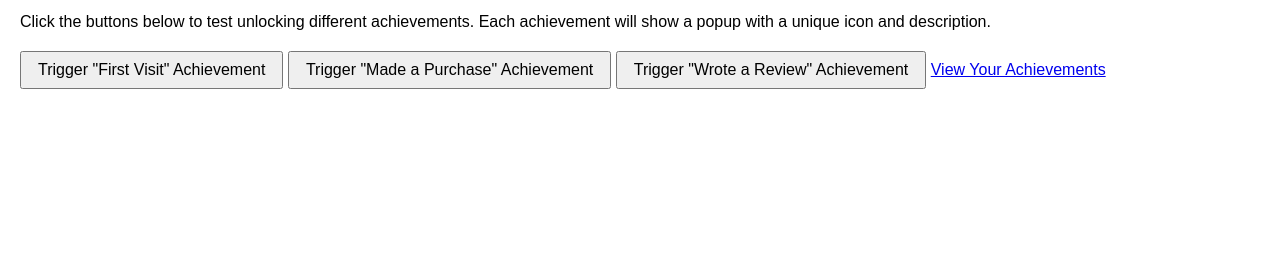
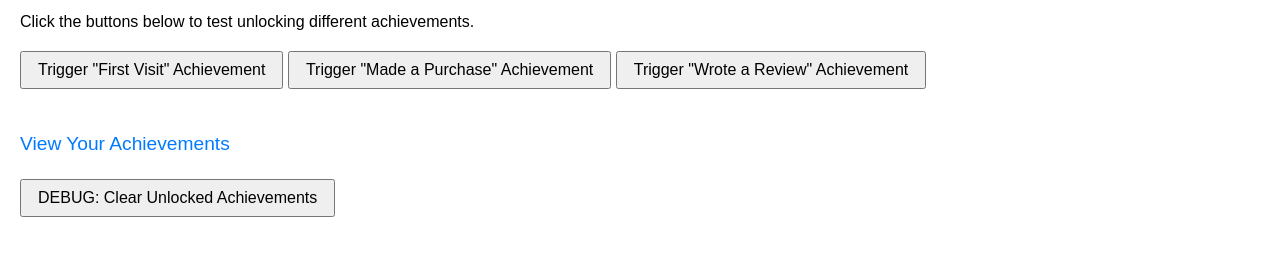
Before and after one commit to CouchKnight/my-achievements, a plain HTML site: page index.html in a window 1280 px wide. Shown: the part 81-336 px from the top of the page. Drawn offline with Linux system fonts and the light colour scheme.

Commit message:
Update index.html
Rework 3 of Index

```diff
--- a/index.html
+++ b/index.html
@@ -3,33 +3,28 @@
 <head>
   <meta charset="UTF-8" />
   <title>My Achievement Pop-Up Mini-App</title>
+
   <!--
-    styles.css (Optional): If you have a separate styles.css, link it here.
-    Example: <link rel="stylesheet" href="styles.css" />
+    Inline styles for demonstration purposes.
+    You can create a separate styles.css if you prefer.
   -->
-
   <style>
-    /* Inline CSS for quick demo. You can move this to a separate .css file. */
     body {
       font-family: Arial, sans-serif;
       margin: 0;
       padding: 20px;
     }
-
     h1 {
       margin-bottom: 0.5rem;
     }
-
     .achievement-btn {
       margin: 0.25rem 0;
       padding: 0.5rem 1rem;
       font-size: 1rem;
       cursor: pointer;
     }
-
-    /* The popup container (initially hidden via display: none). */
     #achievement-popup {
-      position: fixed; /* Stays in the same place on the screen */
+      position: fixed; /* Pop-up stays in the same spot even if user scrolls */
       top: 1rem;
       right: 1rem;
       background-color: #f9f9f9;
@@ -38,36 +33,43 @@
       border-radius: 8px;
       display: none; /* Initially hidden */
       box-shadow: 0 2px 8px rgba(0, 0, 0, 0.2);
-      z-index: 9999; /* Make sure the popup is on top of other elements */
+      z-index: 9999; /* Ensures the pop-up appears above other page elements */
     }
-
     #achievement-popup img {
       width: 40px;
       height: 40px;
       float: left;
       margin-right: 1rem;
     }
-
     #achievement-popup h2 {
       margin: 0 0 0.5rem 0;
       font-size: 1.2rem;
     }
-
     #achievement-popup p {
       margin: 0;
+    }
+    .link-to-achievements {
+      display: inline-block;
+      margin-top: 20px;
+      font-size: 1.2rem;
+      text-decoration: none;
+      color: #007bff;
+    }
+    .link-to-achievements:hover {
+      text-decoration: underline;
     }
   </style>
 </head>
 <body>
 
   <h1>My Gamification Achievements Demo</h1>
-  <p>
-    Click the buttons below to test unlocking different achievements.
-    Each achievement will show a popup with a unique icon and description.
-  </p>
+  <p>Click the buttons below to test unlocking different achievements.</p>
 
-  <!-- Example buttons to trigger achievements. -->
-  <!-- In a real site, you'd call "unlockAchievement" at meaningful times (e.g., purchase completed). -->
+  <!--
+    Three sample buttons that simulate earning achievements.
+    In a real application, you'd call unlockAchievement() after the user
+    performs meaningful actions (e.g., completing a purchase, writing a review, etc.).
+  -->
   <button class="achievement-btn" onclick="unlockAchievement('first-visit')">
     Trigger "First Visit" Achievement
   </button>
@@ -78,7 +80,28 @@
     Trigger "Wrote a Review" Achievement
   </button>
 
-  <!-- Pop-up container. We'll insert icon, title, and text dynamically in the script. -->
+  <!--
+    Link to the separate "Achievements" page where users can view
+    all achievements and see which are locked/unlocked.
+  -->
+  <div style="margin-top: 20px;">
+    <a href="achievements.html" class="link-to-achievements">View Your Achievements</a>
+  </div>
+
+  <!--
+    Debug Button: Clears achievements from localStorage.
+    This is for testing only; remove or hide in production.
+  -->
+  <div style="margin-top: 20px;">
+    <button class="achievement-btn" onclick="debugClearAchievements()">
+      DEBUG: Clear Unlocked Achievements
+    </button>
+  </div>
+
+  <!--
+    Pop-up container for newly unlocked achievements.
+    We fill its contents dynamically via JavaScript in script.js.
+  -->
   <div id="achievement-popup">
     <img id="achievement-icon" src="" alt="Achievement Icon">
     <div>
@@ -87,10 +110,10 @@
     </div>
   </div>
 
-  <!-- Link to the new Achievements Page -->
-  <a href="achievements.html" class="link-to-achievements">View Your Achievements</a>
-
-  <!-- Our JavaScript logic (external file) -->
+  <!--
+    The main JavaScript logic for achievements is kept in script.js.
+    Make sure script.js is in the same directory, or update this path accordingly.
+  -->
   <script src="script.js"></script>
 </body>
 </html>
```
